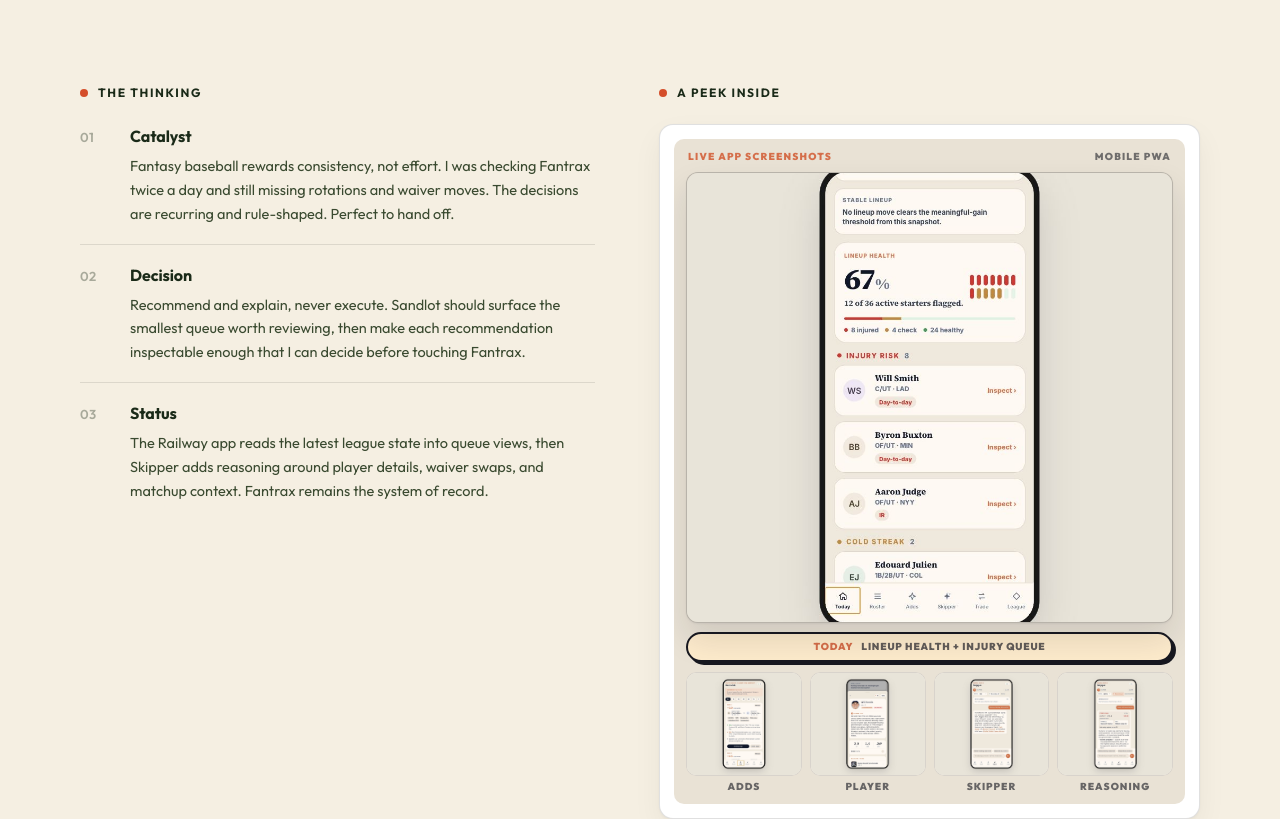
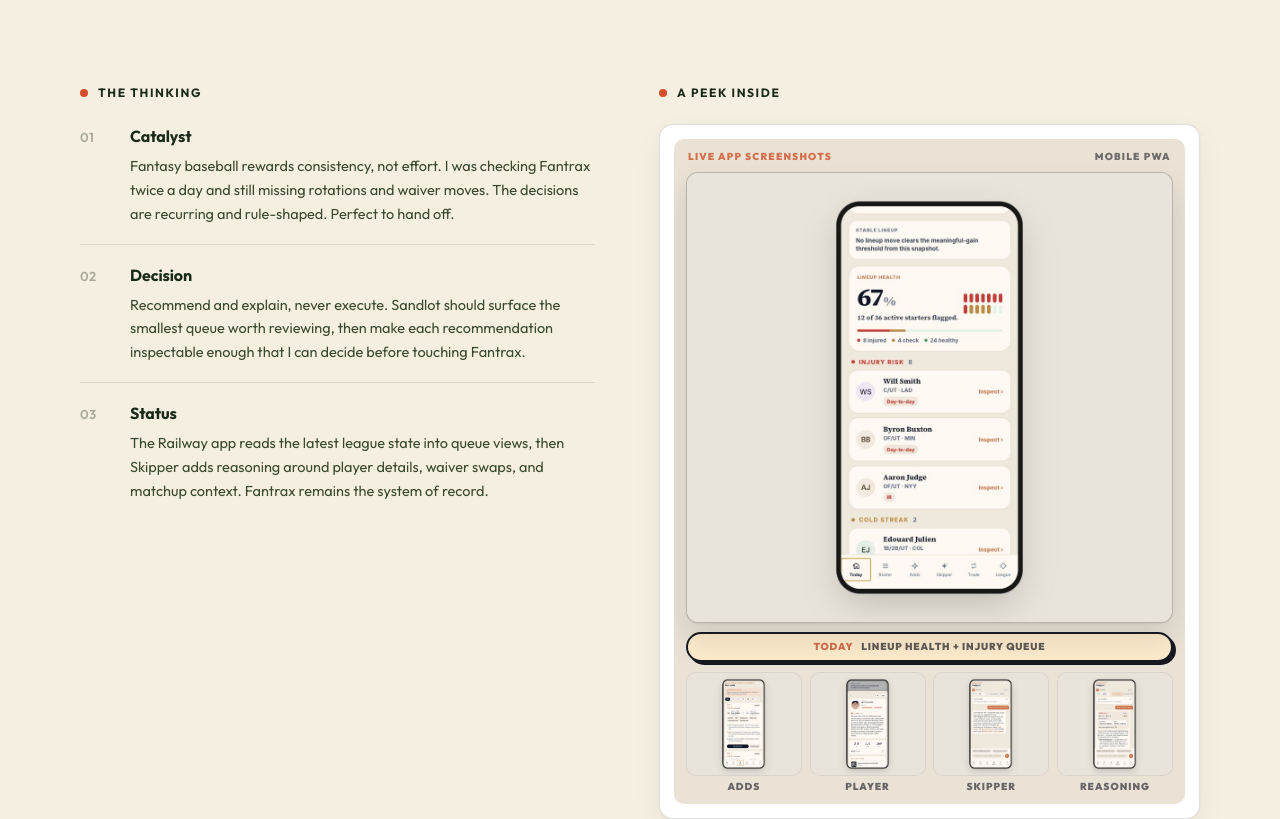
Before and after one commit to zoelsner/personal-site, a Next.js app: page /work/sandlot in a window 1280 px wide. Shown: the part 503-1322 px from the top of the page. Built offline with nearby package versions, Linux system fonts and the light colour scheme.

Commit message:
stabilize sandlot screenshot hover

```diff
--- a/app/work/sandlot/sandlot-preview.module.css
+++ b/app/work/sandlot/sandlot-preview.module.css
@@ -13,6 +13,7 @@
   background: var(--sandlot-paper);
   color: var(--sandlot-ink);
   font-family: var(--font-outfit), sans-serif;
+  contain: layout paint;
 }
 
 .topline {
@@ -35,8 +36,14 @@
 
 .heroShot {
   position: relative;
+  display: block;
+  align-self: stretch;
+  box-sizing: border-box;
   margin: 0 12px;
   padding: 0;
+  width: auto;
+  min-width: 0;
+  max-width: calc(100% - 24px);
   aspect-ratio: 1.08 / 1;
   overflow: hidden;
   border: 1.5px solid rgba(23, 24, 32, 0.16);
@@ -48,6 +55,7 @@
   box-shadow:
     0 1px 2px rgba(23, 24, 32, 0.05),
     0 16px 32px rgba(23, 24, 32, 0.12);
+  contain: layout paint;
 }
 
 .heroShot:focus-visible {
@@ -63,12 +71,13 @@
   display: block;
   width: 100%;
   height: 100%;
+  max-width: 100%;
+  min-width: 0;
   object-fit: cover;
   object-position: center;
 }
 
 .heroImage {
-  transform: scale(1.18);
   transition: filter 0.16s ease;
 }
 
@@ -143,20 +152,24 @@
 .thumb {
   min-width: 0;
   margin: 0;
-  transition: transform 0.16s ease;
 }
 
 .thumbButton {
   position: relative;
   display: block;
+  box-sizing: border-box;
   width: 100%;
+  min-width: 0;
   padding: 0;
+  aspect-ratio: 1 / 0.9;
   overflow: hidden;
-  border: 0;
+  border: 1.5px solid rgba(23, 24, 32, 0.14);
   border-radius: 10px;
-  background: transparent;
+  background: var(--sandlot-card);
   color: inherit;
   cursor: pointer;
+  contain: layout paint;
+  transition: box-shadow 0.16s ease;
 }
 
 .thumbButton:focus-visible {
@@ -167,20 +180,18 @@
 }
 
 .thumbImage {
-  aspect-ratio: 1 / 0.9;
-  overflow: hidden;
-  border: 1.5px solid rgba(23, 24, 32, 0.14);
-  border-radius: 10px;
-  background: var(--sandlot-card);
-  transition: box-shadow 0.16s ease;
+  border-radius: 0;
+  transition: filter 0.16s ease;
 }
 
-.thumb:hover {
-  transform: translateY(-2px);
+.thumbButton:hover,
+.thumbButton:focus-visible {
+  box-shadow: 0 10px 20px rgba(23, 24, 32, 0.12);
 }
 
-.thumb:hover .thumbImage {
-  box-shadow: 0 10px 20px rgba(23, 24, 32, 0.12);
+.thumbButton:hover .thumbImage,
+.thumbButton:focus-visible .thumbImage {
+  filter: brightness(0.9);
 }
 
 .zoomCue {
@@ -389,11 +400,11 @@
   .close,
   .heroImage,
   .heroZoomCue,
+  .thumbButton,
   .thumbImage {
     transition: none;
   }
 
-  .thumb,
   .zoomCue {
     transition: none;
   }
```
